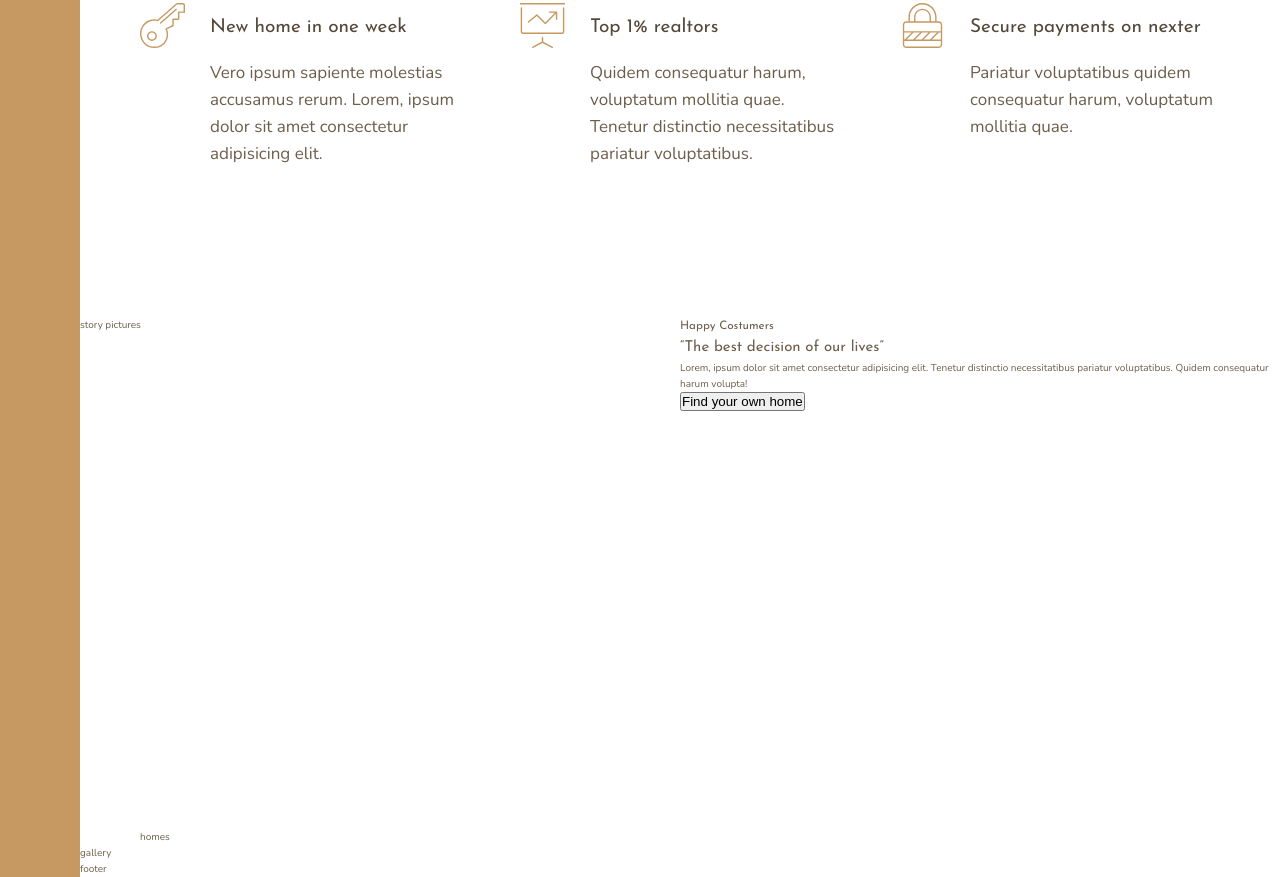
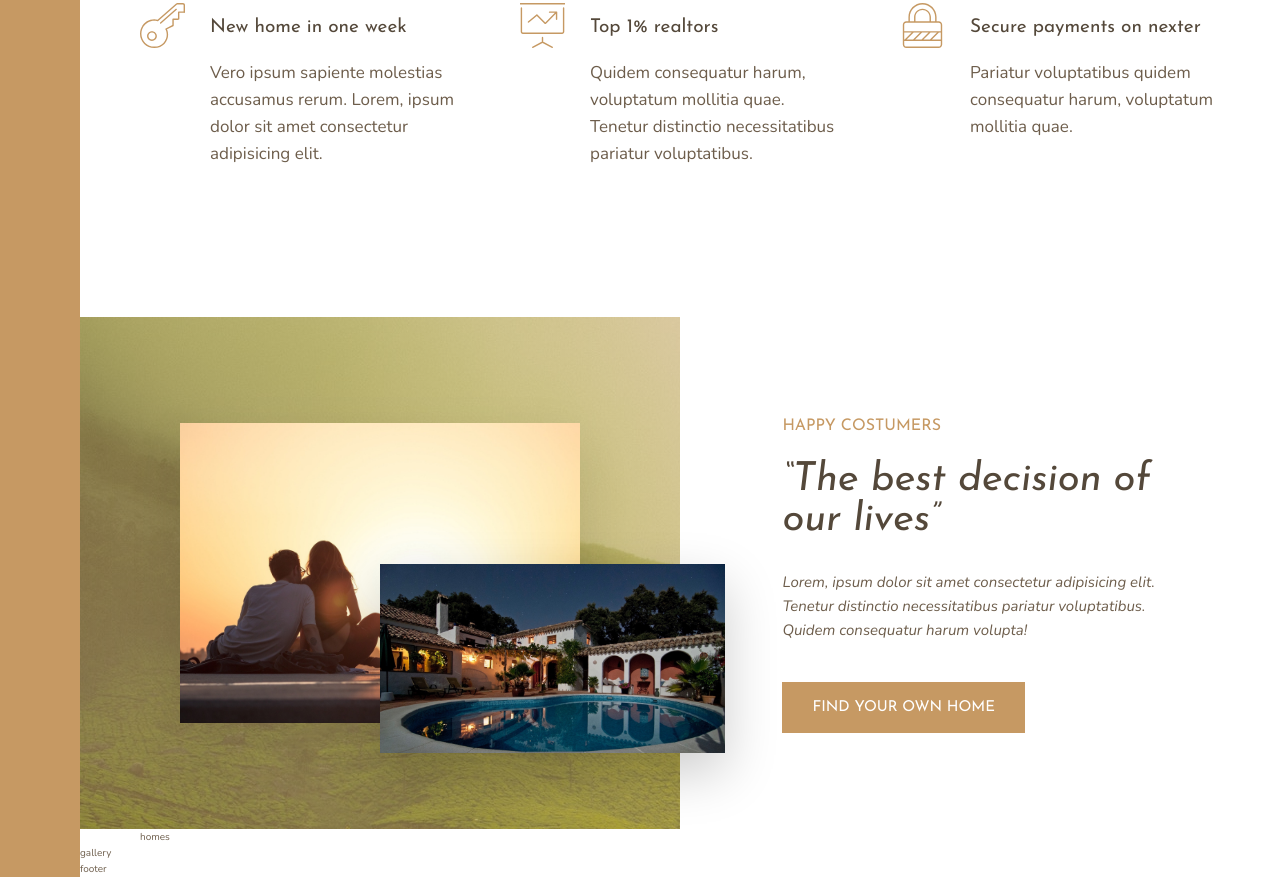
Before and after one commit to victorfch/nexter, a website built with Vite: page index.html in a window 1280 px wide. Shown: the part 991-1868 px from the top of the page. Built offline with nearby package versions, Linux system fonts and the light colour scheme.

Commit message:
add story

```diff
--- a/index.html
+++ b/index.html
@@ -89,10 +89,14 @@
       </div>
     </section>
 
-    <div class="story__pictures">story pictures</div>
+    <div class="story__pictures">
+      <img src="img/story-1.jpeg" alt="Couple with new house" class="story__img--1">
+      <img src="img/story-2.jpeg" alt="New house" class="story__img--2">
+    </div>
+
     <div class="story__content">
-      <h3 class="heading-3">Happy Costumers</h3>
-      <h2 class="heading-2">&ldquo;The best decision of our lives&rdquo;</h2>
+      <h3 class="heading-3 mb-2">Happy Costumers</h3>
+      <h2 class="heading-2 heading-2--dark mb-3">&ldquo;The best decision of our lives&rdquo;</h2>
       <p class="story__text">
         Lorem, ipsum dolor sit amet consectetur adipisicing elit. Tenetur distinctio necessitatibus pariatur voluptatibus. Quidem consequatur harum volupta!
       </p>
--- a/sass/_story.scss
+++ b/sass/_story.scss
@@ -1,6 +1,39 @@
-.story__pictures {
-  grid-column: full-start / col-end 4;
+.story {
+  &__pictures {
+    grid-column: full-start / col-end 4;
+    display: grid;
+    grid-template-rows: repeat(6, 1fr);
+    grid-template-columns: repeat(6, 1fr);
+    align-items: center;
+    background-image: linear-gradient(rgba($color-primary, .5), rgba($color-primary, .5)), url(../img/back.jpg);
+  }
+
+  &__img--1 {
+    width: 100%;
+    grid-row: 2 / 6;
+    grid-column: 2 / 6;
+    box-shadow: 0 2rem 5rem rgba(#000, .1);
+  }
+
+  &__img--2 {
+    width: 115%;
+    grid-row: 4 / 6;
+    grid-column: 4 / 7;
+    z-index: 1;
+    box-shadow: 0 2rem 5rem rgba(#000, .2);
+  }
+
+  &__content {
+    grid-column: col-start 5 / full-end;
+    padding: 6rem 8vw;
+    display: grid;
+    align-content: center;
+    justify-items: start
+  }
+
+  &__text {
+    font-size: 1.5rem;
+    font-style: italic;
+    margin-bottom: 4rem;
+  }
 }
-.story__content {
-  grid-column: col-start 5 / full-end;
-}
--- a/sass/_typography.scss
+++ b/sass/_typography.scss
@@ -10,12 +10,24 @@
 
 .heading-2 {
   @extend %heading;
+  font-size: 4rem;
+  font-style: italic;
+  line-height: 1;
 
+  &--light {
+    color: $color-grey-light-1;
+  }
+
+  &--dark {
+    color: $color-grey-dark-1;
+  }
 }
 
 .heading-3 {
   @extend %heading;
-
+  font-size: 1.6rem;
+  color: $color-primary;
+  text-transform: uppercase;
 }
 
 .heading-4 {
@@ -30,3 +42,36 @@
     color: $color-grey-dark-1;
   }
 }
+
+.btn {
+  background: $color-primary;
+  color: #fff;
+  border: none;
+  border-radius: 0;
+  font-family: $font-display;
+  font-size: 1.5rem;
+  text-transform: uppercase;
+  padding: 1.8rem 3rem;
+  cursor: pointer;
+  transition: all .2s;
+
+  &:hover {
+    background: $color-primary-dark;
+  }
+}
+
+.mb-2 {
+  margin-bottom: 2rem;
+}
+
+.mb-3 {
+  margin-bottom: 3rem;
+}
+
+.mb-4 {
+  margin-bottom: 4rem;
+}
+
+.mb-8 {
+  margin-bottom: 8rem;
+}
```
Also changed, not shown: css/style.css.
